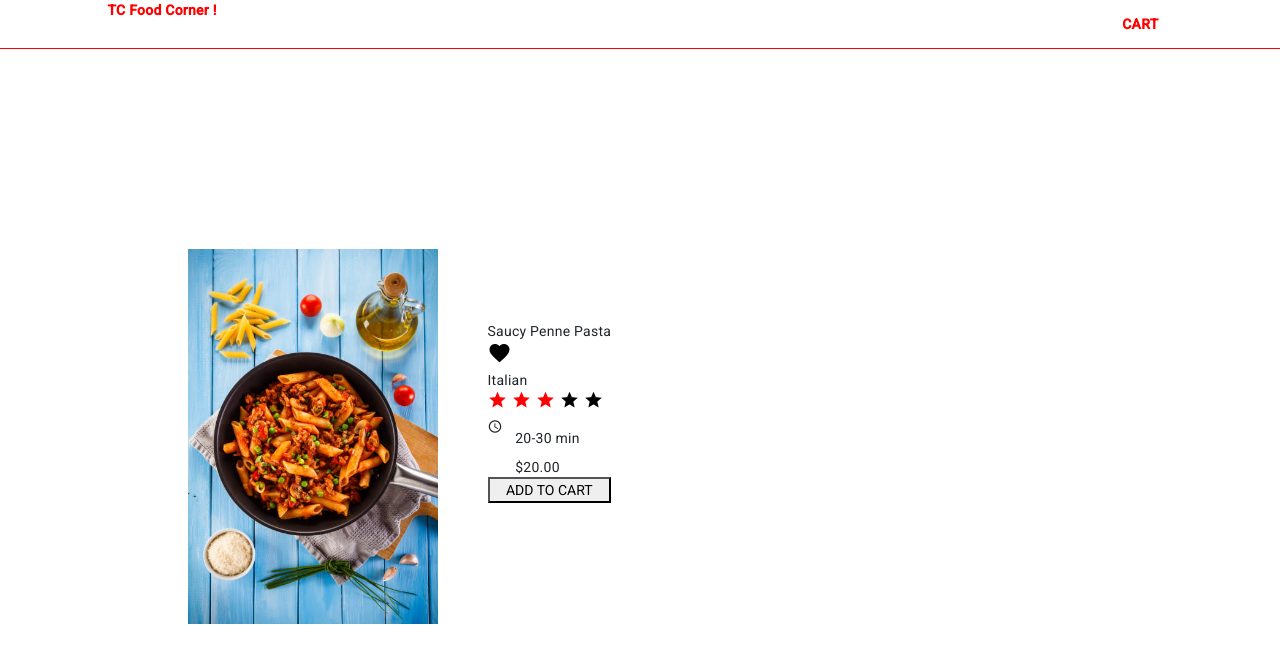
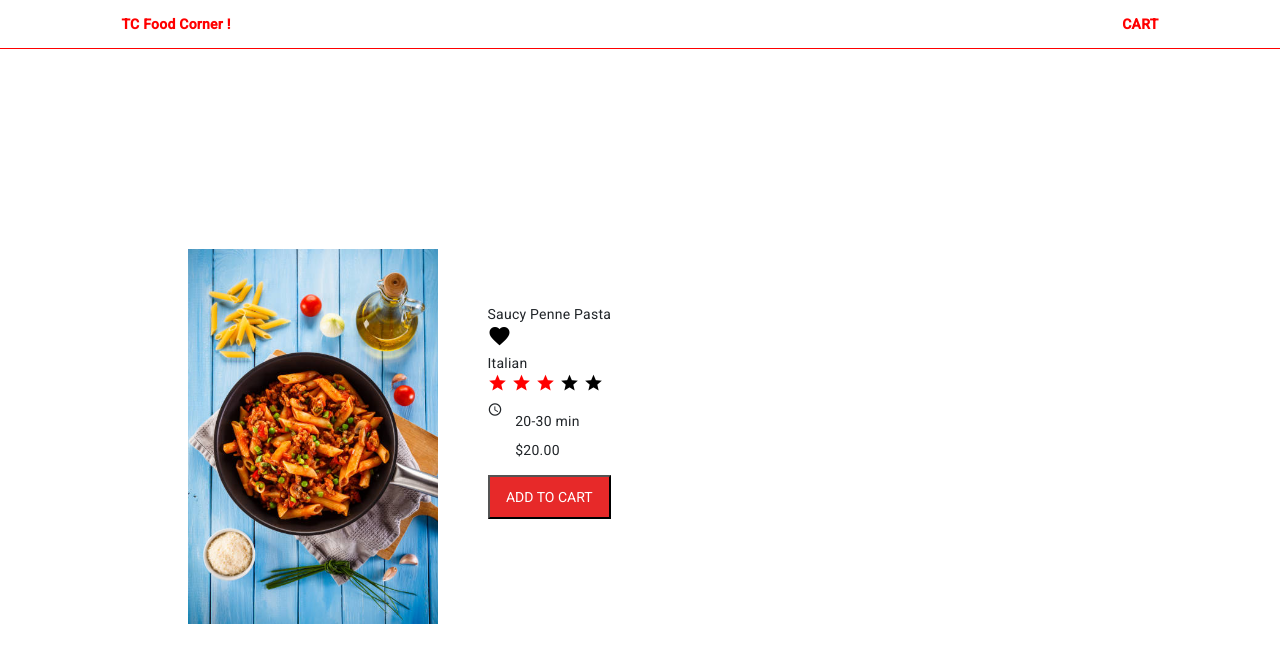
Before and after one commit to SejalJain176/Online-Food-Order-Frontend-with-Angular, an Angular app in the folder MyApp/: page /food/1 in a window 1280 px wide. Shown: the top 662 px of the page. Built offline with nearby package versions, Linux system fonts and the light colour scheme.

Commit message:
23-11-23

```diff
--- a/MyApp/src/app/cart-page/cart-page.component.html
+++ b/MyApp/src/app/cart-page/cart-page.component.html
@@ -16,11 +16,11 @@
 
             <div>
                 <select #quantitySelect (change)="changeQuantity(cartItem, quantitySelect.value)">
-                    <option value="">1</option>
-                    <option value="">2</option>
-                    <option value="">3</option>
-                    <option value="">4</option>
-                    <option value="">5</option>
+                    <option value=1>1</option>
+                    <option value=2>2</option>
+                    <option value=3>3</option>
+                    <option value=4>4</option>
+                    <option value=5>5</option>
                 </select>
 
             </div>
--- a/MyApp/src/app/cart-page/cart-page.component.ts
+++ b/MyApp/src/app/cart-page/cart-page.component.ts
@@ -26,7 +26,7 @@
 
   }
 
-  changeQuantity(cartItem:CartItem,quantityInString:string){
+  changeQuantity(cartItem:any,quantityInString:any){
 
     const quantity = parseInt(quantityInString);
     this.cartService.changeQuantity(cartItem.food.id,quantity)
--- a/MyApp/src/app/food-page/food-page.component.css
+++ b/MyApp/src/app/food-page/food-page.component.css
@@ -21,3 +21,19 @@
    margin-left: 1rem;
 
 }
+
+button{
+
+    padding: 0.2rem 0.2rem 0.2rem 0.2rem;
+    color: white;
+    background-color: #e72929;
+    display: block;
+    width: 100%;
+    margin-top: 15px;
+    justify-content: center;
+
+}
+
+button:hover{
+    opacity: .8;
+}
--- a/MyApp/src/app/header/header.component.css
+++ b/MyApp/src/app/header/header.component.css
@@ -6,11 +6,12 @@
 
 a{
     color: red;
+
 }
 
 a:hover{
-    color:blueviolet;
-    background-color:cadetblue
+    color: white;
+    background-color:red
 }
 .container{
     margin: 0 auto;
@@ -20,7 +21,7 @@
 
 a.logo{
     font-weight: bold;
-    padding: 1 em;
+    padding: 1em;
 }
 
 nav ul{
```
